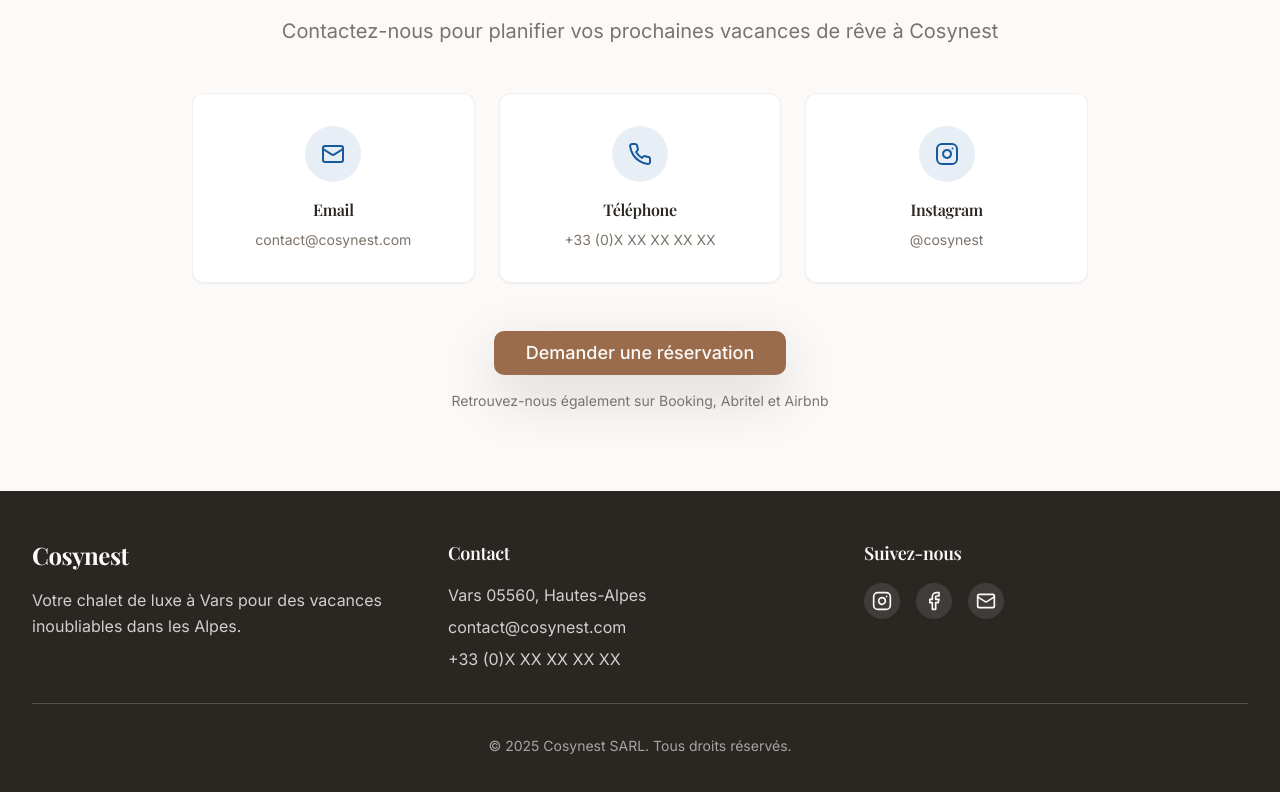
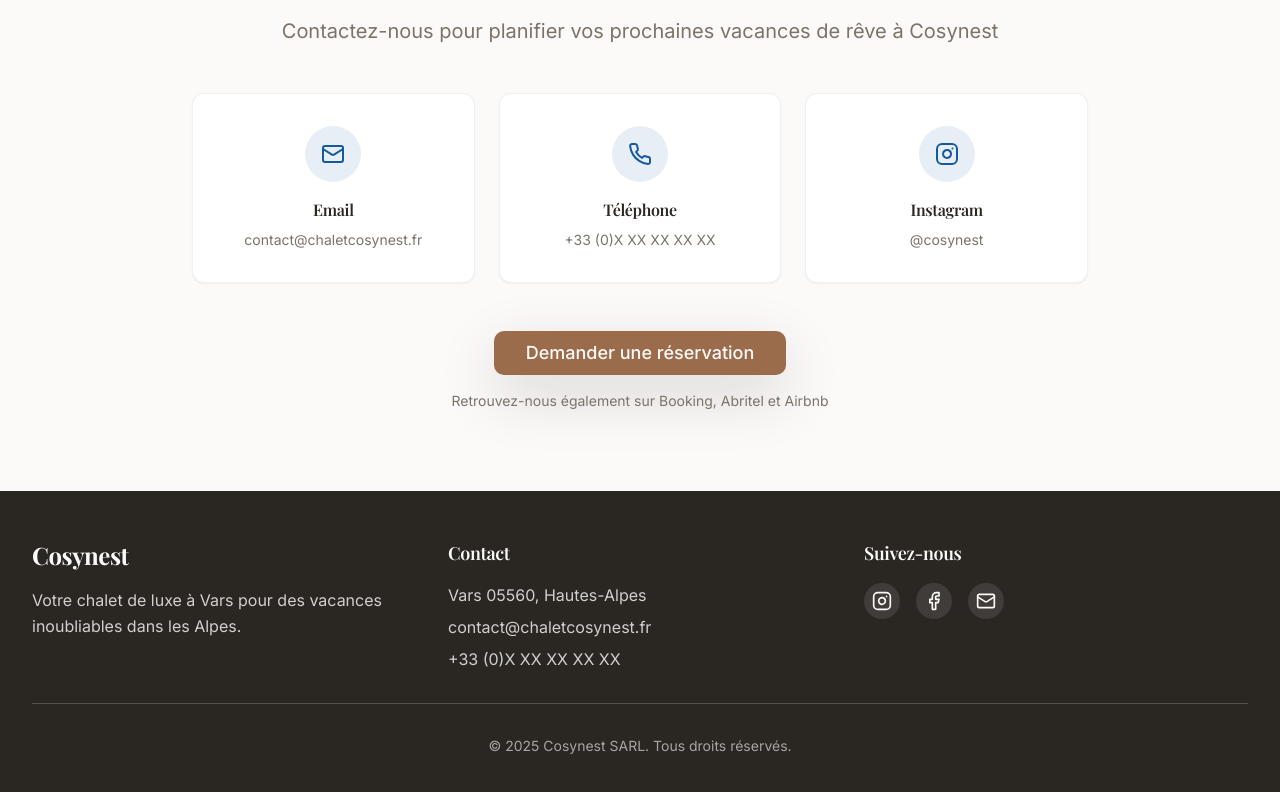
Before and after one commit to sebastienteissonniere-dot/cosynest-alpine-escape-4d6c5cd0, a React (Vite) app: page /chalet in a window 1280 px wide. Shown: the part 2609-3401 px from the top of the page. Built offline with nearby package versions, Linux system fonts and the light colour scheme; the HTML template or start-up script is replaced by a standard one.

Commit message:
Fix: Update contact email address

```diff
--- a/src/components/Contact.tsx
+++ b/src/components/Contact.tsx
@@ -25,7 +25,7 @@ const Contact = () => {
                 </div>
                 <h3 className="font-semibold text-foreground mb-2">{t("contact.email")}</h3>
                 <p className="text-muted-foreground text-sm">
-                  contact@cosynest.com
+                  contact@chaletcosynest.fr
                 </p>
               </CardContent>
             </Card>
--- a/src/components/Footer.tsx
+++ b/src/components/Footer.tsx
@@ -20,7 +20,7 @@ const Footer = () => {
             <h4 className="font-semibold mb-4 text-lg">{t("footer.contact")}</h4>
             <ul className="space-y-2 text-background/80">
               <li>Vars 05560, Hautes-Alpes</li>
-              <li>contact@cosynest.com</li>
+              <li>contact@chaletcosynest.fr</li>
               <li>+33 (0)X XX XX XX XX</li>
             </ul>
           </div>
@@ -43,7 +43,7 @@ const Footer = () => {
                 <Facebook className="h-5 w-5" />
               </a>
               <a
-                href="mailto:contact@cosynest.com"
+                href="mailto:contact@chaletcosynest.fr"
                 className="p-2 rounded-full bg-background/10 hover:bg-background/20 transition-smooth"
                 aria-label="Email"
               >
```
